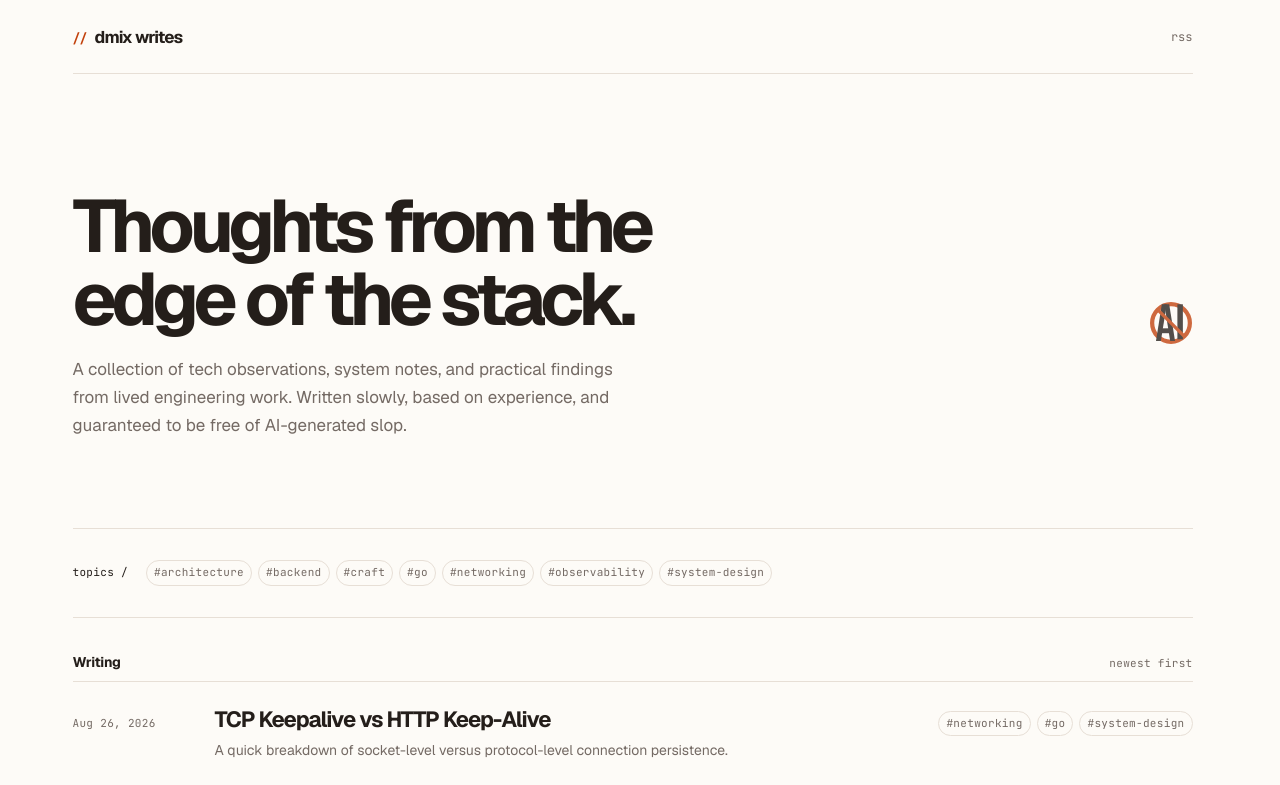
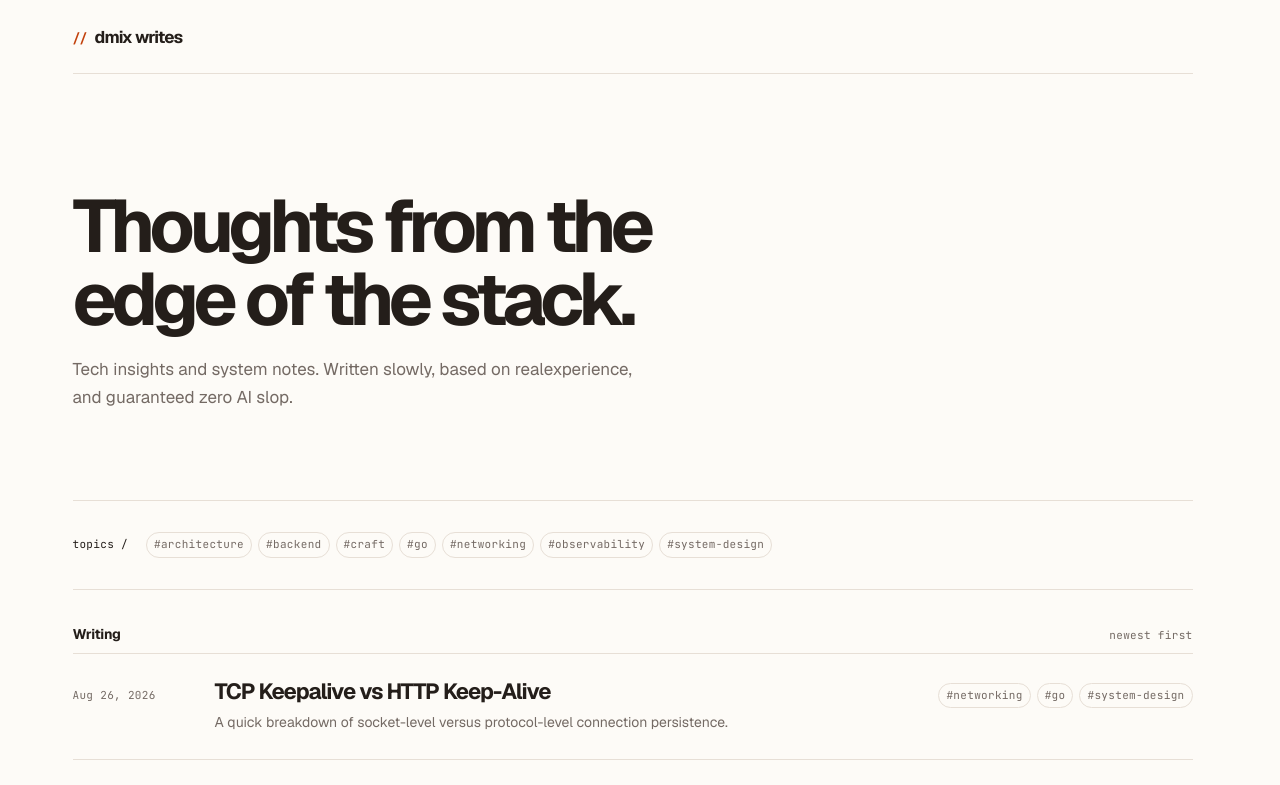
Before and after one commit to iamdmix/dmix-writes, a Next.js app: page / in a window 1280 px wide. Shown: the top 785 px of the page. Built offline with nearby package versions, Linux system fonts and the light colour scheme; no server answers.

Commit message:
refactor: remove RSS feed functionality and update homepage copy and layout

```diff
--- a/app/page.tsx
+++ b/app/page.tsx
@@ -17,17 +17,7 @@ export default async function Home(props: { searchParams: SearchParams }) {
         <section className="hero">
           <div className="hero-main">
             <h1>Thoughts from the edge of the stack.</h1>
-            <p>A collection of tech observations, system notes, and practical findings from lived engineering work. Written slowly, based on experience, and guaranteed to be free of AI-generated slop.</p>
-          </div>
-          <div className="human-mark" aria-label="Human-written">
-            <svg xmlns="http://www.w3.org/2000/svg" viewBox="0 0 276 276" aria-hidden="true">
-              <circle cx="138" cy="138" r="124" stroke="var(--accent)" strokeWidth="28" fill="none" />
-              <rect x="80" y="14" width="32" height="242" fill="var(--text-main)" transform="skewX(-9)" />
-              <rect x="92" y="14" width="32" height="242" fill="var(--text-main)" transform="skewX(9)" />
-              <rect x="78" y="173" width="50" height="32" fill="var(--text-main)" />
-              <rect x="180" y="15" width="36" height="230" fill="var(--text-main)" />
-              <line x1="45" y1="45" x2="231" y2="231" stroke="var(--accent)" strokeWidth="22" />
-            </svg>
+            <p>Tech insights and system notes. Written slowly, based on realexperience, and guaranteed zero AI slop.</p>
           </div>
         </section>
         <FilterablePostArchive posts={posts} tags={tags} initialTags={topics} basePath="/" />
--- a/app/rss.xml/route.ts
+++ /dev/null
@@ -1,4 +0,0 @@
-import { Feed } from "feed";
-import { getAllPosts } from "@/lib/posts";
-export const dynamic = "force-static";
-export function GET() { const siteUrl=process.env.NEXT_PUBLIC_SITE_URL ?? "http://localhost:3000"; const feed=new Feed({ title:"dmix writes", description:"Engineering notes by dmix.", id:siteUrl, link:siteUrl, language:"en", copyright:`© ${new Date().getFullYear()} dmix` }); getAllPosts().forEach((post) => feed.addItem({ title:post.title, id:`${siteUrl}/blog/${post.slug}`, link:`${siteUrl}/blog/${post.slug}`, description:post.summary, date:new Date(`${post.date}T00:00:00Z`), category:post.tags.map((name)=>({ name })) })); return new Response(feed.rss2(), { headers:{ "Content-Type":"application/xml; charset=utf-8" } }); }
--- a/components/site-chrome.tsx
+++ b/components/site-chrome.tsx
@@ -1,7 +1,7 @@
 import Link from "next/link";
 
 export function SiteHeader() {
-  return <header className="shell site-header"><Link className="brand" href="/"><span className="brand-mark">//</span>dmix writes</Link><nav className="nav"><a href="/rss.xml">rss</a></nav></header>;
+  return <header className="shell site-header"><Link className="brand" href="/"><span className="brand-mark">//</span>dmix writes</Link></header>;
 }
 
 export function SiteFooter() {
--- a/package.json
+++ b/package.json
@@ -9,7 +9,6 @@
     "lint": "next lint"
   },
   "dependencies": {
-    "feed": "^5.1.0",
     "gray-matter": "^4.0.3",
     "mermaid": "^11.12.1",
     "next": "^15.5.2",
```
Also changed, not shown: 1 other file (tests, documents, lock files or other folders).
